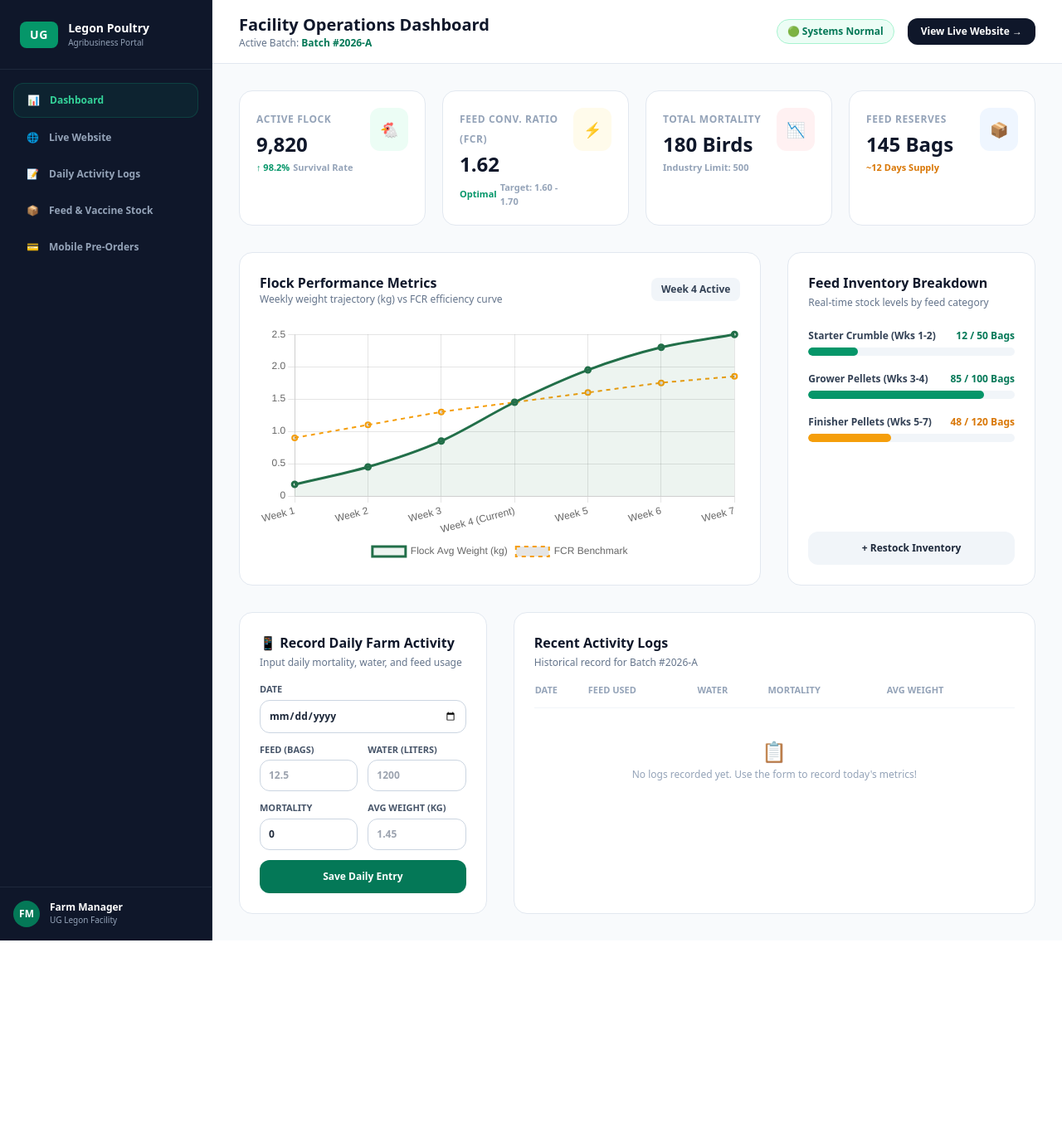
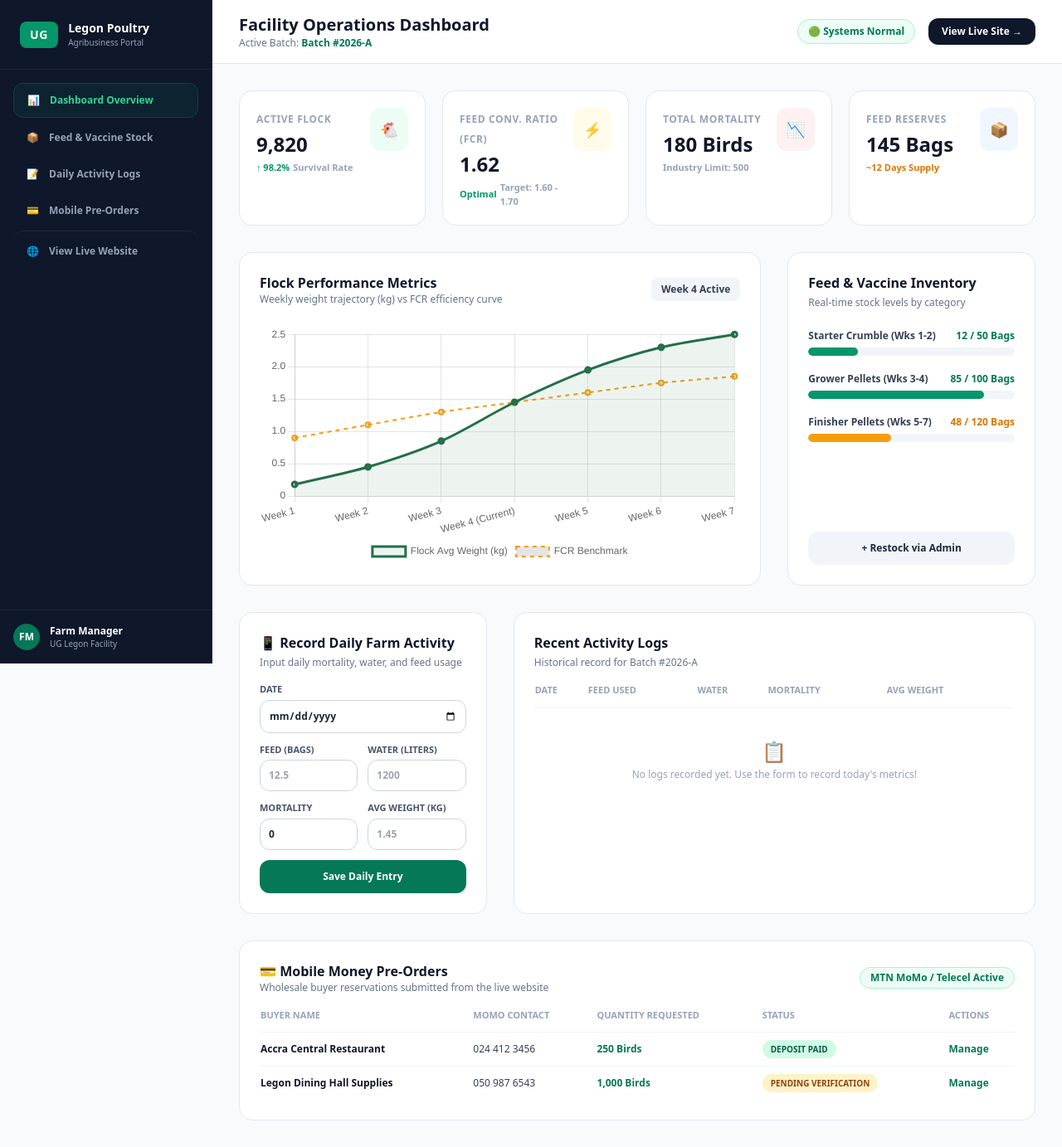
Before and after one commit to Eric674465/legon-poultry-django, a Django app: page /inventory/ in a window 1280 px wide. Shown: the whole page at 83% size. Before the commit the page ends 1134 px from the top, so only its background shows below. Run offline with Django 5.2, Linux system fonts and the light colour scheme; data that the repository does not hold is empty; some libraries are stand-ins or nearby versions.

Commit message:
Fix dashboard sidebar anchor links for stock and pre-orders

```diff
--- a/inventory/templates/inventory/dashboard.html
+++ b/inventory/templates/inventory/dashboard.html
@@ -28,7 +28,7 @@
 </head>
 <body class="bg-brand-bg text-slate-800 font-sans antialiased flex min-h-screen">
 
-  <aside class="w-64 bg-brand-sidebar text-slate-300 flex flex-col justify-between hidden lg:flex border-r border-slate-800">
+  <aside class="w-64 bg-brand-sidebar text-slate-300 flex flex-col justify-between hidden lg:flex border-r border-slate-800 sticky top-0 h-screen">
     <div>
       <div class="p-6 flex items-center gap-3 border-b border-slate-800">
         <div class="bg-emerald-600 text-white font-black px-3 py-1.5 rounded-lg text-sm tracking-wider">UG</div>
@@ -39,20 +39,20 @@
       </div>
 
       <nav class="p-4 space-y-1 text-xs font-semibold">
-        <a href="#" class="flex items-center gap-3 px-4 py-3 bg-emerald-600/10 text-emerald-400 rounded-xl font-bold border border-emerald-500/20">
-          <span>📊</span> Dashboard
+        <a href="#overview" class="flex items-center gap-3 px-4 py-3 bg-emerald-600/10 text-emerald-400 rounded-xl font-bold border border-emerald-500/20">
+          <span>📊</span> Dashboard Overview
         </a>
-        <a href="/" class="flex items-center gap-3 px-4 py-3 hover:bg-slate-800 text-slate-400 hover:text-white rounded-xl transition">
-          <span>🌐</span> Live Website
+        <a href="#inventory" class="flex items-center gap-3 px-4 py-3 hover:bg-slate-800 text-slate-400 hover:text-white rounded-xl transition">
+          <span>📦</span> Feed & Vaccine Stock
         </a>
         <a href="#logs" class="flex items-center gap-3 px-4 py-3 hover:bg-slate-800 text-slate-400 hover:text-white rounded-xl transition">
           <span>📝</span> Daily Activity Logs
         </a>
-        <a href="#inventory" class="flex items-center gap-3 px-4 py-3 hover:bg-slate-800 text-slate-400 hover:text-white rounded-xl transition">
-          <span>📦</span> Feed & Vaccine Stock
-        </a>
         <a href="#orders" class="flex items-center gap-3 px-4 py-3 hover:bg-slate-800 text-slate-400 hover:text-white rounded-xl transition">
           <span>💳</span> Mobile Pre-Orders
+        </a>
+        <a href="/" class="flex items-center gap-3 px-4 py-3 hover:bg-slate-800 text-slate-400 hover:text-white rounded-xl transition mt-4 border-t border-slate-800 pt-4">
+          <span>🌐</span> View Live Website
         </a>
       </nav>
     </div>
@@ -70,7 +70,7 @@
     </div>
   </aside>
 
-  <main class="flex-1 flex flex-col min-w-0 overflow-y-auto">
+  <main class="flex-1 flex flex-col min-w-0 overflow-y-auto scroll-smooth">
 
     <header class="bg-white border-b border-slate-200 px-8 py-4 flex items-center justify-between sticky top-0 z-20 shadow-xs">
       <div>
@@ -90,14 +90,14 @@
         {% endif %}
 
         <a href="/" class="bg-slate-900 text-white text-xs font-bold px-4 py-2 rounded-xl hover:bg-slate-800 transition">
-          View Live Website →
+          View Live Site →
         </a>
       </div>
     </header>
 
     <div class="p-8 space-y-8 max-w-7xl">
 
-      <div class="grid grid-cols-1 md:grid-cols-2 lg:grid-cols-4 gap-5">
+      <div id="overview" class="grid grid-cols-1 md:grid-cols-2 lg:grid-cols-4 gap-5 scroll-mt-24">
 
         <div class="bg-white p-5 rounded-2xl border border-slate-200 shadow-xs flex justify-between items-start">
           <div>
@@ -145,7 +145,7 @@
 
       </div>
 
-      <div class="grid grid-cols-1 lg:grid-cols-3 gap-8">
+      <div id="inventory" class="grid grid-cols-1 lg:grid-cols-3 gap-8 scroll-mt-24">
 
         <div class="lg:col-span-2 bg-white p-6 rounded-2xl border border-slate-200 shadow-xs">
           <div class="flex items-center justify-between mb-6">
@@ -163,8 +163,8 @@
 
         <div class="bg-white p-6 rounded-2xl border border-slate-200 shadow-xs flex flex-col justify-between">
           <div>
-            <h2 class="text-base font-bold text-slate-900 mb-1">Feed Inventory Breakdown</h2>
-            <p class="text-xs text-slate-500 mb-6">Real-time stock levels by feed category</p>
+            <h2 class="text-base font-bold text-slate-900 mb-1">Feed & Vaccine Inventory</h2>
+            <p class="text-xs text-slate-500 mb-6">Real-time stock levels by category</p>
 
             <div class="space-y-5">
               <div>
@@ -199,14 +199,14 @@
             </div>
           </div>
 
-          <a href="#logs" class="mt-6 w-full text-center bg-slate-100 hover:bg-slate-200 text-slate-800 font-bold text-xs py-3 rounded-xl transition">
-            + Restock Inventory
+          <a href="/admin/inventory/feedstock/add/" class="mt-6 w-full text-center bg-slate-100 hover:bg-slate-200 text-slate-800 font-bold text-xs py-3 rounded-xl transition block">
+            + Restock via Admin
           </a>
         </div>
 
       </div>
 
-      <div id="logs" class="grid grid-cols-1 lg:grid-cols-3 gap-8">
+      <div id="logs" class="grid grid-cols-1 lg:grid-cols-3 gap-8 scroll-mt-24">
 
         <div class="bg-white p-6 rounded-2xl border border-slate-200 shadow-xs">
           <h2 class="text-base font-bold text-slate-900 mb-1">📱 Record Daily Farm Activity</h2>
@@ -288,6 +288,48 @@
 
       </div>
 
+      <div id="orders" class="bg-white p-6 rounded-2xl border border-slate-200 shadow-xs scroll-mt-24">
+        <div class="flex items-center justify-between mb-4">
+          <div>
+            <h2 class="text-base font-bold text-slate-900">💳 Mobile Money Pre-Orders</h2>
+            <p class="text-xs text-slate-500">Wholesale buyer reservations submitted from the live website</p>
+          </div>
+          <span class="text-xs font-bold bg-emerald-50 text-emerald-700 border border-emerald-200 px-3 py-1 rounded-full">
+            MTN MoMo / Telecel Active
+          </span>
+        </div>
+
+        <div class="overflow-x-auto">
+          <table class="w-full text-left border-collapse">
+            <thead>
+              <tr class="border-b border-slate-100 text-[11px] font-bold text-slate-400 uppercase">
+                <th class="pb-3">Buyer Name</th>
+                <th class="pb-3">MoMo Contact</th>
+                <th class="pb-3">Quantity Requested</th>
+                <th class="pb-3">Status</th>
+                <th class="pb-3">Actions</th>
+              </tr>
+            </thead>
+            <tbody class="text-xs font-medium text-slate-700 divide-y divide-slate-100">
+              <tr>
+                <td class="py-3 font-bold text-slate-900">Accra Central Restaurant</td>
+                <td class="py-3">024 412 3456</td>
+                <td class="py-3 font-bold text-emerald-700">250 Birds</td>
+                <td class="py-3"><span class="bg-emerald-100 text-emerald-800 text-[10px] font-bold px-2.5 py-1 rounded-full">DEPOSIT PAID</span></td>
+                <td class="py-3"><a href="/admin/" class="text-xs font-bold text-emerald-700 hover:underline">Manage</a></td>
+              </tr>
+              <tr>
+                <td class="py-3 font-bold text-slate-900">Legon Dining Hall Supplies</td>
+                <td class="py-3">050 987 6543</td>
+                <td class="py-3 font-bold text-emerald-700">1,000 Birds</td>
+                <td class="py-3"><span class="bg-amber-100 text-amber-800 text-[10px] font-bold px-2.5 py-1 rounded-full">PENDING VERIFICATION</span></td>
+                <td class="py-3"><a href="/admin/" class="text-xs font-bold text-emerald-700 hover:underline">Manage</a></td>
+              </tr>
+            </tbody>
+          </table>
+        </div>
+      </div>
+
     </div>
   </main>
 
```
